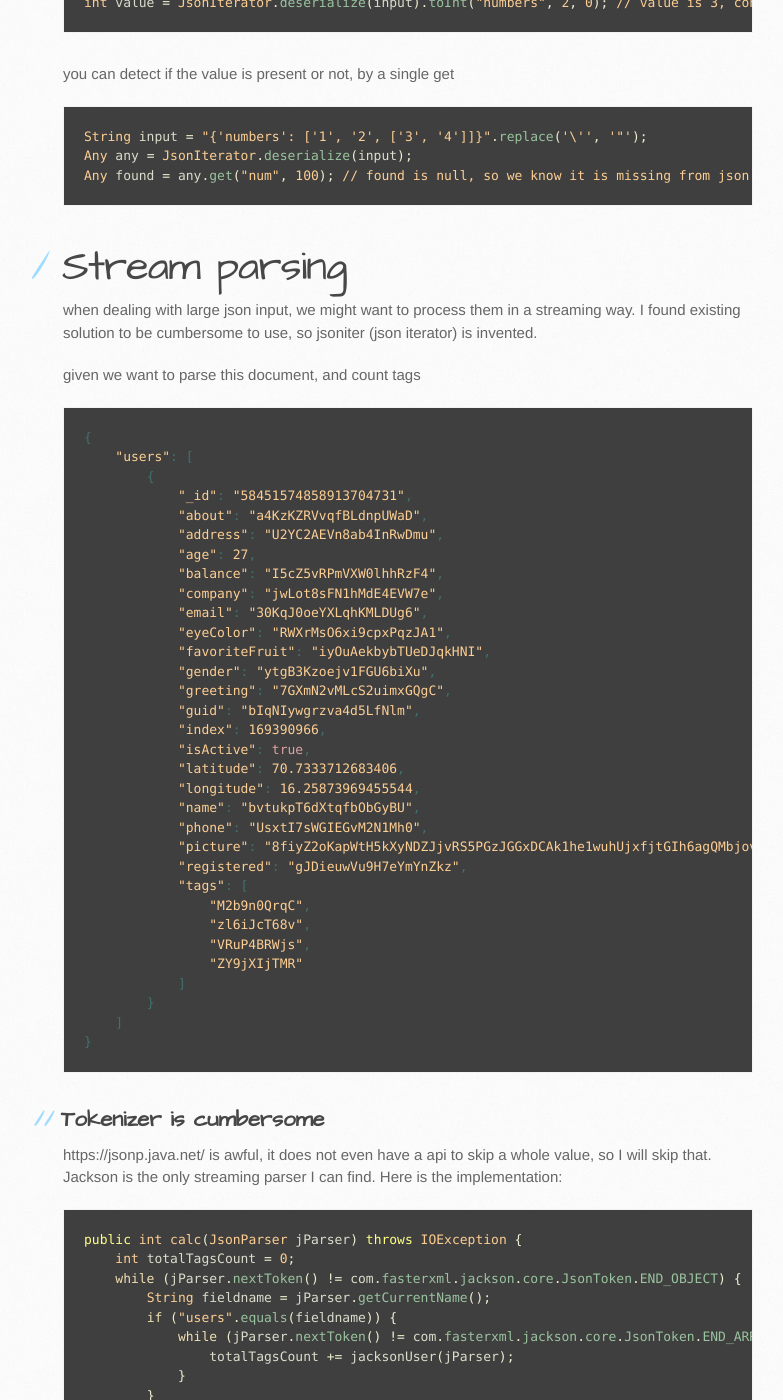
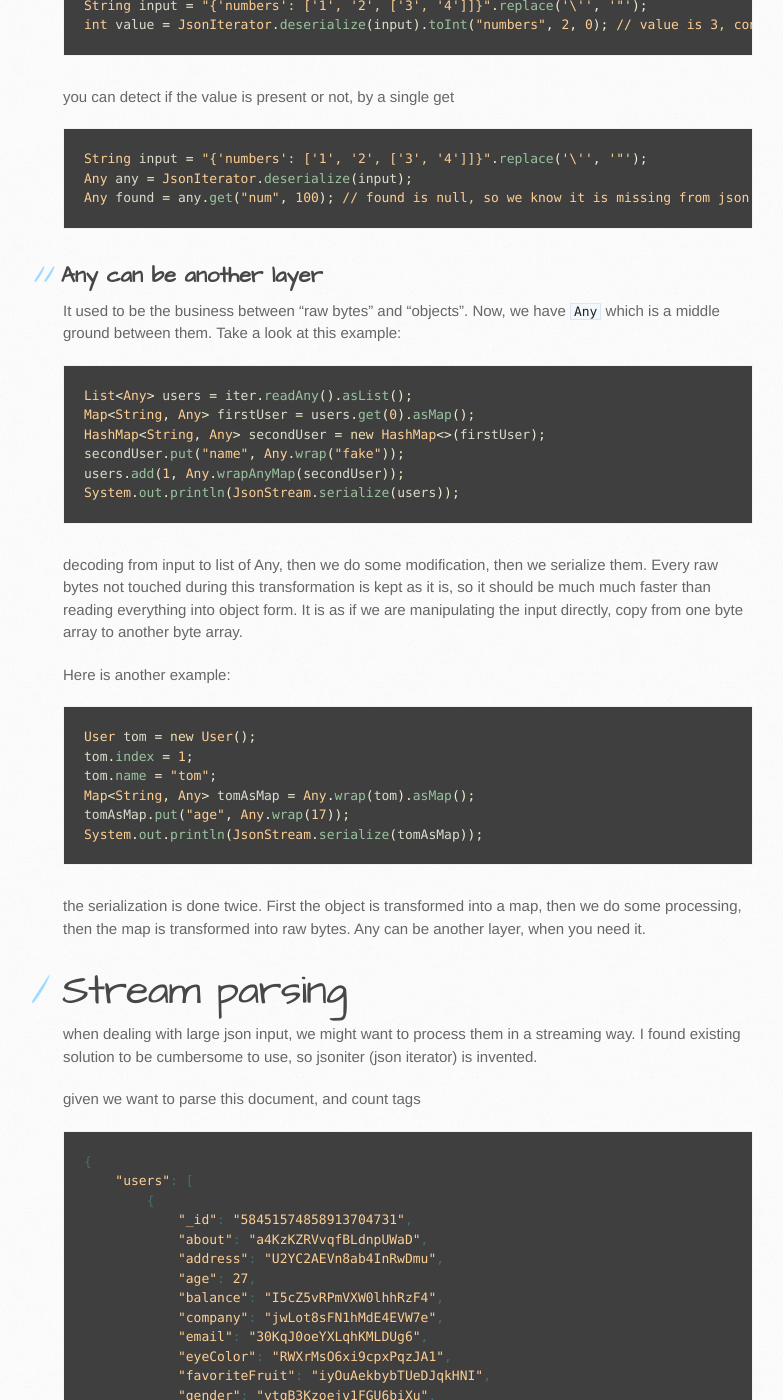
Before and after one commit to json-iterator/json-iterator.github.io, a Jekyll site: the page built from java-features.md, in a window 1280 px wide and 1400 px high, scrolled down 19200 px. Shown: the whole window, without its empty margins (107-890 px from the left). Built offline with Jekyll 4.4.1, drawn with Linux system fonts in a browser that asks for light colours; comment, search, counter and statistics services are not loaded; some of the changed text lies outside the part shown.

Commit message:
Update java-features.md

````diff
--- a/java-features.md
+++ b/java-features.md
@@ -830,6 +830,34 @@ Any any = JsonIterator.deserialize(input);
 Any found = any.get("num", 100); // found is null, so we know it is missing from json
 ```
 
+## Any can be another layer
+
+It used to be the business between "raw bytes" and "objects". Now, we have `Any` which is a middle ground between them. Take a look at this example:
+
+```java
+List<Any> users = iter.readAny().asList();
+Map<String, Any> firstUser = users.get(0).asMap();
+HashMap<String, Any> secondUser = new HashMap<>(firstUser);
+secondUser.put("name", Any.wrap("fake"));
+users.add(1, Any.wrapAnyMap(secondUser));
+System.out.println(JsonStream.serialize(users));
+```
+
+decoding from input to list of Any, then we do some modification, then we serialize them. Every raw bytes not touched during this transformation is kept as it is, so it should be much much faster than reading everything into object form. It is as if we are manipulating the input directly, copy from one byte array to another byte array.
+
+Here is another example:
+
+```java
+User tom = new User();
+tom.index = 1;
+tom.name = "tom";
+Map<String, Any> tomAsMap = Any.wrap(tom).asMap();
+tomAsMap.put("age", Any.wrap(17));
+System.out.println(JsonStream.serialize(tomAsMap));
+```
+
+the serialization is done twice. First the object is transformed into a map, then we do some processing, then the map is transformed into raw bytes. Any can be another layer, when you need it.
+
 # Stream parsing
 
 when dealing with large json input, we might want to process them in a streaming way. I found existing solution to be cumbersome to use, so jsoniter (json iterator) is invented.
````
